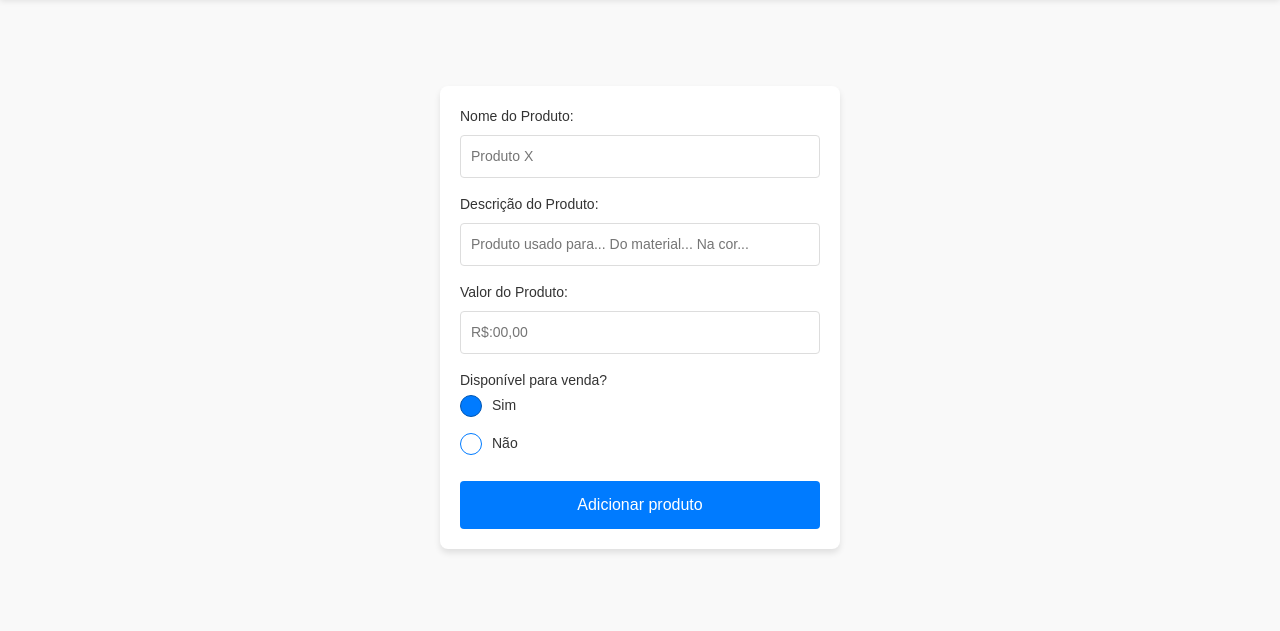
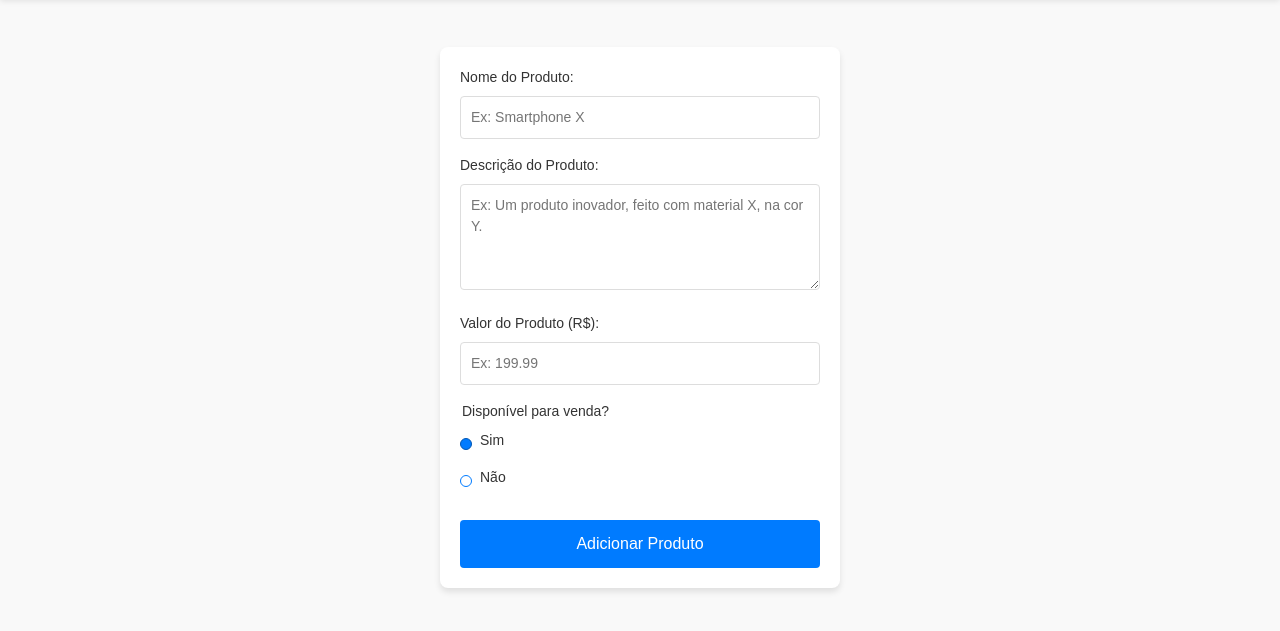
Before and after one commit to Lucas-AVS/product-list, a website built with webpack: page dist/index.html in a window 1280 px wide. Shown: the part 83-714 px from the top of the page. Built offline with nearby package versions, Linux system fonts and the light colour scheme.

Commit message:
refactor: improve form semantics and accessibility with better class naming and updated styles

```diff
--- a/src/index.js
+++ b/src/index.js
@@ -8,49 +8,60 @@ header();
 // Nome do Produto
 const nameLabel = document.createElement("label");
 nameLabel.textContent = "Nome do Produto:";
-nameLabel.htmlFor = "name-input";
+nameLabel.htmlFor = "product-name";
 
 const nameInput = document.createElement("input");
-nameInput.className = "name-input";
-nameInput.id = "name-input";
-nameInput.placeholder = "Produto X";
+nameInput.className = "form-input";
+nameInput.id = "product-name";
+nameInput.placeholder = "Ex: Smartphone X";
+nameInput.type = "text";
+nameInput.required = true;
+nameInput.ariaRequired = "true";
 
 // Descrição do Produto
 const descriptionLabel = document.createElement("label");
 descriptionLabel.textContent = "Descrição do Produto:";
-descriptionLabel.htmlFor = "description-input";
+descriptionLabel.htmlFor = "product-description";
 
-const descriptionInput = document.createElement("input");
-descriptionInput.className = "description-input";
-descriptionInput.id = "description-input";
-descriptionInput.placeholder = "Produto usado para... Do material... Na cor...";
+const descriptionInput = document.createElement("textarea");
+descriptionInput.className = "form-textarea";
+descriptionInput.id = "product-description";
+descriptionInput.placeholder =
+  "Ex: Um produto inovador, feito com material X, na cor Y.";
+descriptionInput.rows = 4;
 
 // Valor do Produto
 const valueLabel = document.createElement("label");
-valueLabel.textContent = "Valor do Produto:";
-valueLabel.htmlFor = "value-input";
+valueLabel.textContent = "Valor do Produto (R$):";
+valueLabel.htmlFor = "product-value";
 
 const valueInput = document.createElement("input");
-valueInput.className = "value-input";
-valueInput.id = "value-input";
-valueInput.placeholder = "R$:00,00";
+valueInput.className = "form-input";
+valueInput.id = "product-value";
+valueInput.placeholder = "Ex: 199.99";
+valueInput.type = "number";
+valueInput.step = "0.01";
+valueInput.min = "0";
+valueInput.required = true;
+valueInput.ariaRequired = "true";
 
 // Disponível para Venda
-const radioContainer = document.createElement("div");
-radioContainer.className = "radio-container";
+const availabilityFieldset = document.createElement("fieldset");
+availabilityFieldset.className = "form-fieldset";
 
-const radioTitle = document.createElement("a");
-radioTitle.textContent = "Disponível para venda?";
-radioContainer.appendChild(radioTitle);
+const availabilityLegend = document.createElement("legend");
+availabilityLegend.textContent = "Disponível para venda?";
+availabilityFieldset.appendChild(availabilityLegend);
 
-// radio button "Sim"
+// Radio Button "Sim"
 const availableRow = document.createElement("div");
 availableRow.className = "radio-row";
 
 const availableInput = document.createElement("input");
-availableInput.name = "radio-button";
+availableInput.name = "product-availability";
 availableInput.id = "available";
 availableInput.type = "radio";
+availableInput.value = "yes";
 availableInput.checked = true;
 
 const availableLabel = document.createElement("label");
@@ -60,14 +71,15 @@ availableLabel.htmlFor = "available";
 availableRow.appendChild(availableInput);
 availableRow.appendChild(availableLabel);
 
-// adio button "Não"
+// Radio Button "Não"
 const notAvailableRow = document.createElement("div");
 notAvailableRow.className = "radio-row";
 
 const notAvailableInput = document.createElement("input");
-notAvailableInput.name = "radio-button";
+notAvailableInput.name = "product-availability";
 notAvailableInput.id = "not-available";
 notAvailableInput.type = "radio";
+notAvailableInput.value = "no";
 
 const notAvailableLabel = document.createElement("label");
 notAvailableLabel.textContent = "Não";
@@ -76,13 +88,14 @@ notAvailableLabel.htmlFor = "not-available";
 notAvailableRow.appendChild(notAvailableInput);
 notAvailableRow.appendChild(notAvailableLabel);
 
-radioContainer.appendChild(availableRow);
-radioContainer.appendChild(notAvailableRow);
+availabilityFieldset.appendChild(availableRow);
+availabilityFieldset.appendChild(notAvailableRow);
 
 // Botão de Adicionar Produto
 const newProductBtn = document.createElement("button");
 newProductBtn.className = "new-product-button";
-newProductBtn.textContent = "Adicionar produto";
+newProductBtn.textContent = "Adicionar Produto";
+newProductBtn.type = "submit";
 
 // Adiciona os elementos ao container
 productContainer.appendChild(nameLabel);
@@ -94,6 +107,6 @@ productContainer.appendChild(descriptionInput);
 productContainer.appendChild(valueLabel);
 productContainer.appendChild(valueInput);
 
-productContainer.appendChild(radioContainer);
+productContainer.appendChild(availabilityFieldset);
 
 productContainer.appendChild(newProductBtn);
--- a/src/style.css
+++ b/src/style.css
@@ -30,7 +30,8 @@
     display: block;
   }
 
-  .product-container input {
+  .product-container .form-input,
+  .product-container .form-textarea {
     width: 100%;
     padding: 10px;
     margin-bottom: 16px;
@@ -40,34 +41,28 @@
     box-sizing: border-box;
   }
 
-  .product-container input[type="radio"] {
-    width: auto;
-    margin-right: 8px;
-    vertical-align: middle;
+  .product-container .form-textarea {
+    resize: vertical;
   }
 
-  .product-container label[for="available-input"] {
-    display: flex;
-    align-items: center;
-    gap: 4px;
+  .form-fieldset {
+    border: none;
+    margin: 0;
+    padding: 0;
+    margin-bottom: 16px;
   }
 
-  .radio-container {
-    display: flex;
-    flex-direction: column;
-    margin-bottom: 10px;
-  }
-
-  .radio-container a{
+  .form-fieldset legend {
     font-size: 14px;
     color: #333;
-    margin-bottom: 4px;
+    margin-bottom: 8px;
   }
 
   .radio-row {
     display: flex;
-    align-items: flex-start;
-    gap: 2px;
+    align-items: center;
+    gap: 8px;
+    margin-bottom: 8px;
   }
 
   .radio-row input[type="radio"] {
@@ -107,7 +102,6 @@
   .new-product-button:hover {
     background-color: #0056b3;
   }
-
 
   /* HEADER */
   .header {
```
Lines whose indentation alone changed are shown as unchanged.
